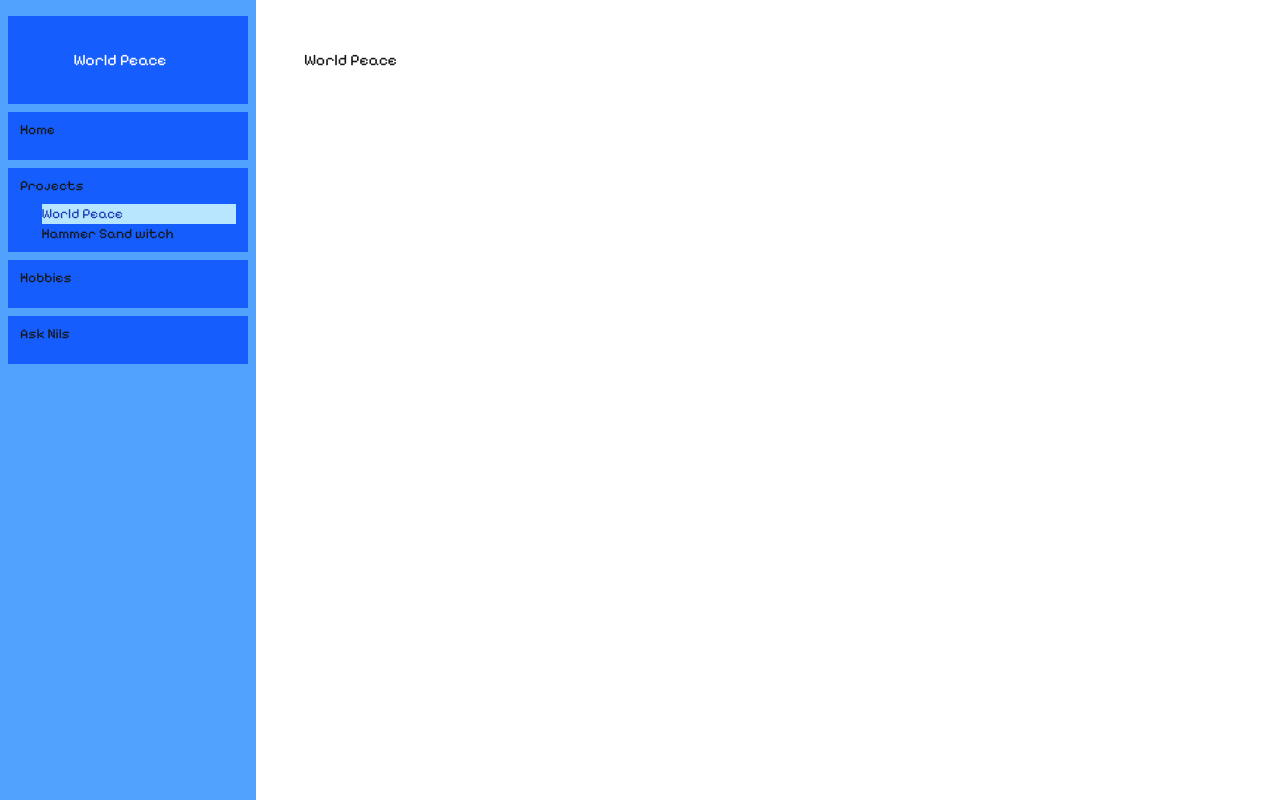
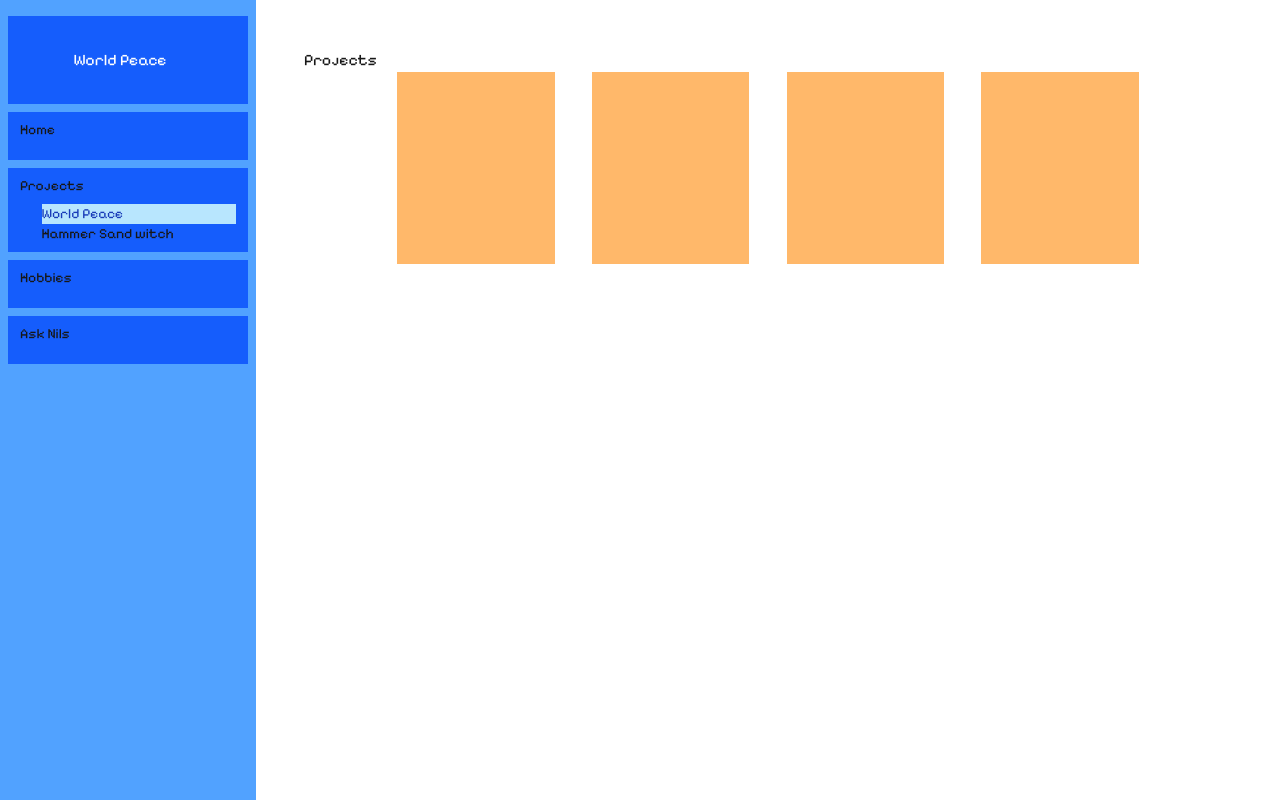
Before and after one commit to Thobla/100Days500Hours, a Next.js app in the folder website/portfolio/: page /projects/worldpeace in a window 1280 px wide. Built offline with nearby package versions, Linux system fonts and the light colour scheme.

Commit message:
Feat: Started projectgrid implementation

```diff
--- a/website/portfolio/src/app/projects/worldpeace/page.tsx
+++ b/website/portfolio/src/app/projects/worldpeace/page.tsx
@@ -1,3 +1,78 @@
+import Image from 'next/image'
+import ProjectBox from './projectBox';
+
+enum PTypes {
+    school = 1,
+    sparetime = 2,
+    game = 3,
+    gameJam = 4
+}
+
+interface ProjectType {
+    school: boolean,
+    sparetime: boolean,
+    game: boolean,
+    gameJam: boolean
+}
+
+interface ProjectInfo {
+    id: number,
+    name: string,
+    type: ProjectType,
+//    github: string
+
+}
+
+function createProjectType(includedList:PTypes[]): ProjectType{
+    return {
+        school: includedList.indexOf(PTypes.school) > -1,
+        sparetime: includedList.indexOf(PTypes.sparetime) > -1,
+        game: includedList.indexOf(PTypes.game) > -1,
+        gameJam: includedList.indexOf(PTypes.gameJam) > -1,
+    }
+}
+
+const projects : Array<string> = [ 'PondusPanda', 'JordenSindre', 'CorruptedChess', 'Thorgal.no', 'Turbo' ];
+
+
+const projectInfo : Map<number, ProjectInfo> = new Map<number, ProjectInfo>([
+    [1, {id:1, name:'PondusPanda', type:createProjectType([PTypes.sparetime, PTypes.game])}],
+    [2, {id:2, name:'JordenSindre', type:createProjectType([PTypes.sparetime, PTypes.game, PTypes.gameJam])}],
+    [3, {id:3, name:'CorruptedChess', type:createProjectType([PTypes.school, PTypes.game])}],
+    [4, {id:4, name:'Thorgal.no', type:createProjectType([PTypes.sparetime])}],
+    [5, {id:5, name:'Turbo', type:createProjectType([PTypes.sparetime, PTypes.game, PTypes.gameJam])}]
+])
+
+function ProjectContainer(){
+    return(
+        <div className = "flex">
+
+        </div>
+    )
+}
+
+//        <Image className="object-cover"
+//        src="/example.gif"
+//        width={500}
+//        height={500}
+//        alt="Some jif"
+//        />
+//
+//      <div className="grid grid-flow-col grid-cols-[autofill_minmax(320px,_1fr)] gap-x-10 grid-rows-1 max-w-[80%]">
+
 export default function Page(){
-    return(<h1>World Peace</h1>)
+    return(
+        <>
+        <h1>Projects</h1>
+        <div className="flex justify-center">
+            <div className="flex flex-row content-start gap-x-[5%] max-w-4/5 w-full">
+            <ProjectBox id={1}/>
+            <ProjectBox id={2}/>
+            <ProjectBox id={3}/>
+            <ProjectBox id={3}/>
+            </div>
+        </div>
+        </>
+
+    )
 }
--- /dev/null
+++ b/website/portfolio/src/app/projects/worldpeace/projectBox.tsx
@@ -0,0 +1,10 @@
+'use client'
+import { useState } from 'react';
+
+export default function ProjectBox(props : {id: number}){
+    const [leftIdx, setLeftIdx] = useState();
+    return(
+        <div id={props.id.toString()}hidden={false} className="w-48 h-48 bg-orange-300">
+        </div>
+    )
+}
```
